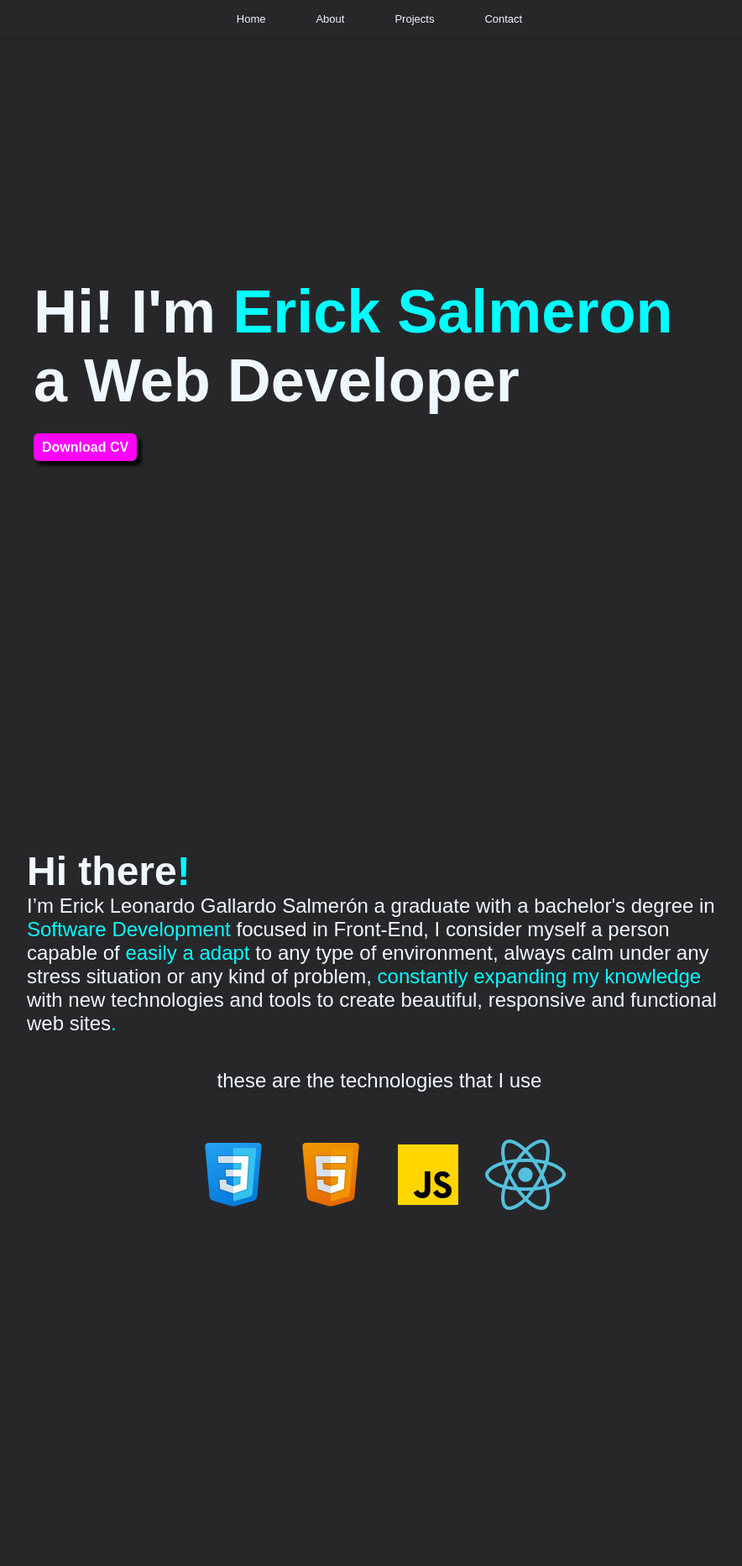
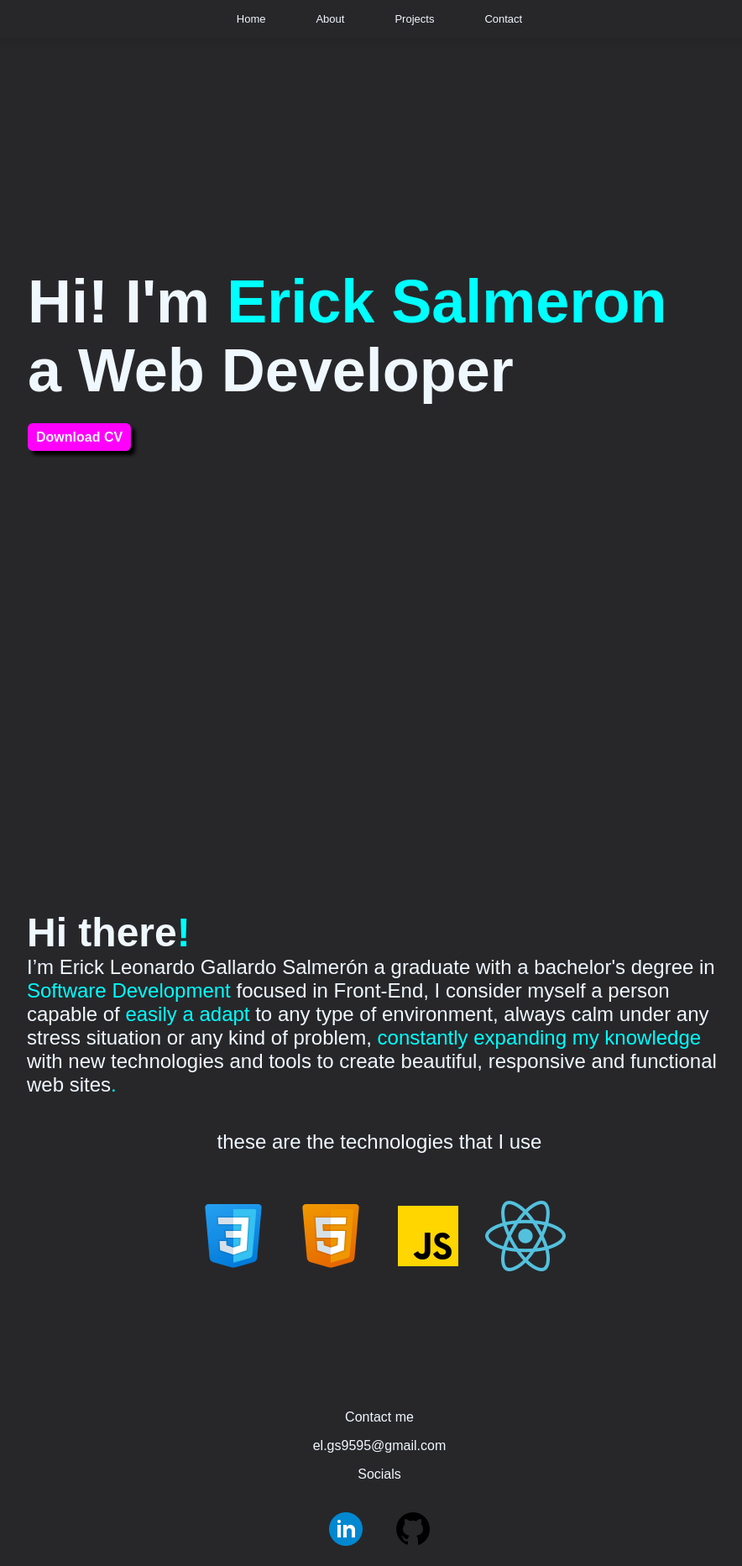
Before and after one commit to ericklgs/myportfolio, a React (Create React App) app: page / in a window 1280 px wide. Shown: the whole page at 84% size, without its empty margins (188-1072 px from the left). Before the commit the page ends 1590 px from the top, so only its background shows below. Built offline with nearby package versions, Linux system fonts and the light colour scheme; a web font is replaced by a local one.

Commit message:
quinto commit

```diff
--- a/package.json
+++ b/package.json
@@ -6,10 +6,13 @@
     "@testing-library/jest-dom": "^5.17.0",
     "@testing-library/react": "^13.4.0",
     "@testing-library/user-event": "^13.5.0",
+    "antd": "^5.11.1",
     "formik": "^2.4.5",
     "react": "^18.2.0",
     "react-dom": "^18.2.0",
+    "react-router-dom": "^6.18.0",
     "react-scripts": "5.0.1",
+    "react-scroll": "^1.9.0",
     "react-use": "^17.4.0",
     "styled-components": "^6.0.8",
     "web-vitals": "^2.1.4"
--- a/src/App.js
+++ b/src/App.js
@@ -1,18 +1,22 @@
+import React, {Component} from 'react';
 import './App.css';
 import Header from './components/Header';
 import Homepage from './components/Homepage';
 import AboutPage from './components/About';
+import ContactPage from './components/Contact';
 
 
 
-function App() {
+
+export default class App extends Component{
+  render() {
     return (
       <div className="App">
         <Header />
           <Homepage />
           <AboutPage />
+          <ContactPage />
       </div>
     );
   }
-
-export default App;
+}
--- a/src/components/About/index.jsx
+++ b/src/components/About/index.jsx
@@ -1,10 +1,10 @@
 import React from "react";
 import styled from "styled-components";
 import { lightblueColor, aquaColor } from "../UI/variables";
-import css3icon from "../../assets/images/html5.png"
-import html5icon from "../../assets/images/css3.png"
-import javascripticon from "../../assets/images/javascript.png"
-import reacticon from "../../assets/images/react.png"
+import css3icon from "../../assets/images/html5.png";
+import html5icon from "../../assets/images/css3.png";
+import javascripticon from "../../assets/images/javascript.png";
+import reacticon from "../../assets/images/react.png";
 
 const ContainerAbout = styled.section`
     margin: 80px 120px 0 120px;
@@ -37,7 +37,7 @@ const ImgAbout = styled.img`
 
 const AboutPage = () => {
     return(
-        <ContainerAbout>
+        <ContainerAbout id="aboutPage">
             <HeadAbout><h2>Hi there<SpAbout>!</SpAbout></h2></HeadAbout>
             <TextAbout><p>I’m Erick Leonardo Gallardo Salmerón a graduate with a bachelor's degree in <SpAbout>
                     Software Development </SpAbout>focused in Front-End, I consider myself a
--- /dev/null
+++ b/src/components/Contact/index.jsx
@@ -0,0 +1,41 @@
+import React from "react";
+import styled from "styled-components";
+import {lightblueColor} from "../UI/variables"
+import linkedinicon from "../../assets/images/inicon.png";
+import githubicon from "../../assets/images/githubicon.png";
+
+
+const ContainerContact = styled.section`
+
+`
+const FornInfo = styled.div`
+
+`
+const PersonalInfo = styled.div`
+    text-align: center;
+
+`
+const PersonalText = styled.p`
+    color: ${lightblueColor};
+    margin: 1rem;
+
+`
+const ContactIcon = styled.img`
+    margin: 1rem;
+`
+
+const ContactPage = () => {
+    return(
+        <ContainerContact>
+            <PersonalInfo>
+                <PersonalText>Contact me</PersonalText>
+                <PersonalText>el.gs9595@gmail.com</PersonalText>
+                <PersonalText>Socials</PersonalText>
+                <a href="#"><ContactIcon src={linkedinicon}/></a>
+                <a href="#"><ContactIcon src={githubicon}/></a>
+            </PersonalInfo>
+        </ContainerContact>
+    )
+}
+
+export default ContactPage;
--- a/src/components/Header/index.jsx
+++ b/src/components/Header/index.jsx
@@ -1,5 +1,6 @@
-import React from "react";
+import React, { Component } from "react";
 import styled from "styled-components";
+import {Link} from 'react-scroll';
 import {shadowColor, lightblueColor} from "../UI/variables";
 
 const StyledHeader = styled.nav`
@@ -25,18 +26,19 @@ const NavBtnStyle = styled.a`
     cursor: pointer;
 `;
 
-const Header = () => {
+
+
+export default class Header extends Component {
+    render(){
         return(
             <StyledHeader>
                 <NavLinks>
-                <NavBtn><NavBtnStyle href="#">Home</NavBtnStyle></NavBtn>
-                <NavBtn><NavBtnStyle href="#">About</NavBtnStyle></NavBtn>
+                    <NavBtn><Link to="homePage" spy={true} smooth={true}><NavBtnStyle href="#">Home</NavBtnStyle></Link></NavBtn>
+                    <NavBtn><Link to="aboutPage" spy={true} smooth={true}><NavBtnStyle href="#">About</NavBtnStyle></Link></NavBtn>
                     <NavBtn><NavBtnStyle href="#">Projects</NavBtnStyle></NavBtn>
                     <NavBtn><NavBtnStyle href="#">Contact</NavBtnStyle></NavBtn>
                 </NavLinks>
             </StyledHeader>
         )
     }
-
-
-export default Header;
+};
--- a/src/components/Homepage/index.jsx
+++ b/src/components/Homepage/index.jsx
@@ -2,16 +2,16 @@ import React from "react";
 import styled from "styled-components";
 import { lightblueColor, aquaColor, pinkColor } from "../UI/variables";
 
-const Container = styled.section`
+
+const MainContainer = styled.section`
+    padding: 0.938rem 0 0 9.375rem;
+`;
+const Container = styled.div`
     color: ${lightblueColor};
     text-align: left;
-    padding: 100px;
-    margin: 230px 0px 0px 0px;
-    width: fit-content;
+    padding: 0.938rem;
+    margin: 6em 0rem 0rem 3.5rem;
     height: 75vh;
-    position: relative;
-    top: 50%;
-    left: 10%;
     font-size: xxx-large;
 `;
 const TextColor = styled.span`
@@ -31,11 +31,13 @@ const ResumeBtn =  styled.a`
 
 const Homepage = () =>{
     return(
-        <Container>
-            <h1>Hi! I'm<TextColor> Erick Salmeron</TextColor></h1>
-            <h2>a Web Developer</h2>
-            <ResumeBtn href="#">Download CV</ResumeBtn>
-        </Container>
+        <MainContainer id="homePage">
+            <Container >
+                <h1>Hi! I'm<TextColor> Erick Salmeron</TextColor></h1>
+                <h2>a Web Developer</h2>
+                <ResumeBtn href="#">Download CV</ResumeBtn>
+            </Container>
+        </MainContainer>
     )
 }
 
```
Also changed, not shown: 1 other file (tests, documents, lock files or other folders). Lines whose indentation alone changed are shown as unchanged.
